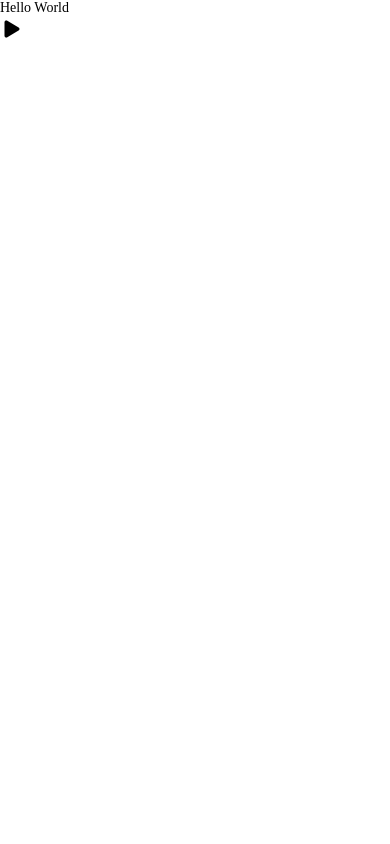
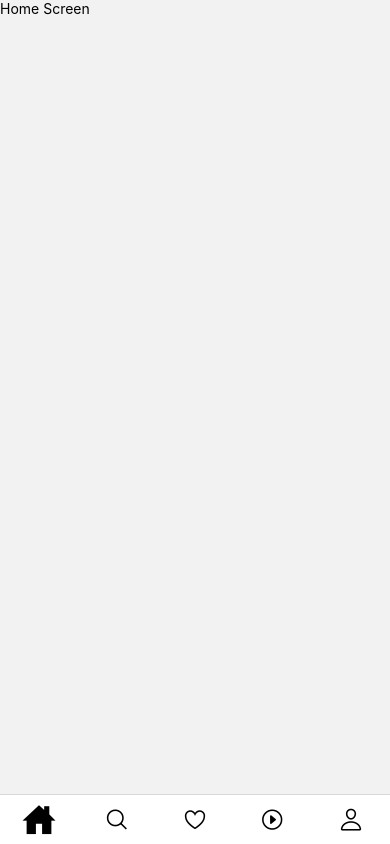
Before and after one commit to krishna-nayak/insta_clone, a React Native app: screen / in a window 390 px wide. Built offline with nearby package versions, Linux system fonts and the light colour scheme.

Commit message:
Bottom Navigation Added

```diff
--- a/App.js
+++ b/App.js
@@ -8,18 +8,65 @@ import {
   Text,
   View,
 } from 'react-native';
+
 import Icon from 'react-native-vector-icons/Ionicons';
+
+import {NavigationContainer} from '@react-navigation/native';
+import {createBottomTabNavigator} from '@react-navigation/bottom-tabs';
+import {createNativeStackNavigator} from '@react-navigation/native-stack';
+import Home from './src/screen/Home';
+import Search from './src/screen/Search';
+import Activity from './src/screen/Activity';
+import Profile from './src/screen/Profile';
+import Reels from './src/screen/Reels';
+
 const App = () => {
+  const Stack = createNativeStackNavigator();
+  const Tab = createBottomTabNavigator();
+
+  const BottomTabScreen = () => {
+    return (
+      <Tab.Navigator
+        screenOptions={({route}) => ({
+          tabBarShowLabel: false,
+          headerShown: false,
+          tabBarStyle: {
+            height: 50,
+          },
+
+          tabBarIcon: ({focused, size, color}) => {
+            let iconName;
+            if (route.name === 'Home') {
+              iconName = focused ? 'home-sharp' : 'home-outline';
+              size = focused ? size + 8 : size + 2;
+            } else if (route.name === 'Search') {
+              iconName = focused ? 'search' : 'ios-search-outline';
+            } else if (route.name === 'Reels') {
+              iconName = focused
+                ? 'caret-forward-circle'
+                : 'caret-forward-circle-outline';
+            } else if (route.name === 'Activity') {
+              iconName = focused ? 'ios-heart' : 'ios-heart-outline';
+            } else if (route.name === 'Profile') {
+              iconName = focused ? 'ios-person-circle' : 'ios-person-outline';
+            }
+            return <Icon name={iconName} size={size} color={'#000'} />;
+          },
+        })}>
+        <Tab.Screen name="Home" component={Home} />
+        <Tab.Screen name="Search" component={Search} />
+        <Tab.Screen name="Activity" component={Activity} />
+        <Tab.Screen name="Reels" component={Reels} />
+        <Tab.Screen name="Profile" component={Profile} />
+      </Tab.Navigator>
+    );
+  };
   return (
-    <SafeAreaView>
-      <StatusBar barStyle={'light-content'} />
-      <ScrollView contentInsetAdjustmentBehavior="automatic">
-        <View>
-          <Text style={{fontFamily: 'Lobster-Regular'}}>Hello World</Text>
-          <Icon name="play" size={24} />
-        </View>
-      </ScrollView>
-    </SafeAreaView>
+    <NavigationContainer>
+      <Stack.Navigator screenOptions={{headerShown: false}}>
+        <Stack.Screen name="Bottom" component={BottomTabScreen} />
+      </Stack.Navigator>
+    </NavigationContainer>
   );
 };
 
```
